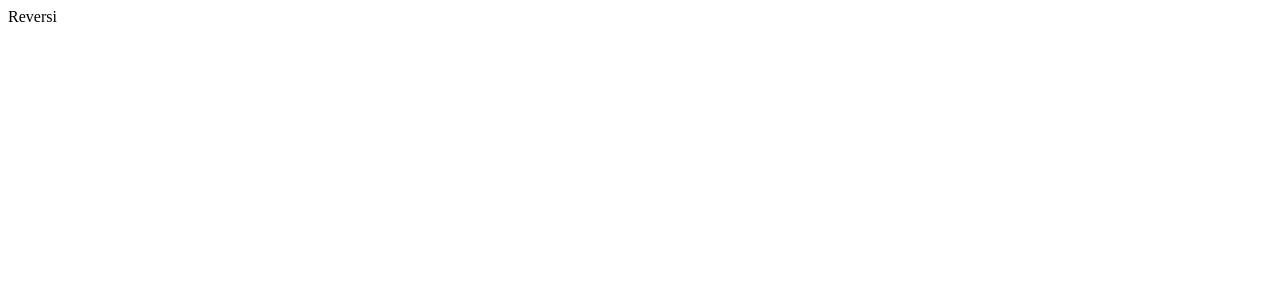
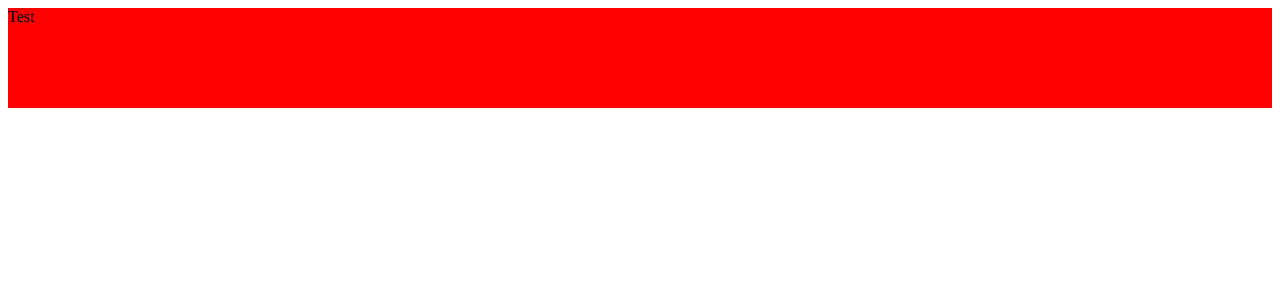
Before and after one commit to shuntksh/reversi-react, a React app: page / in a window 1280 px wide. Shown: the top 300 px of the page. Built offline with nearby package versions, Linux system fonts and the light colour scheme.

Commit message:
Fix webpack configuration

```diff
--- a/src/App.tsx
+++ b/src/App.tsx
@@ -1,7 +1,9 @@
 import * as React from "react";
 import * as ReactDom from "react-dom";
 
+import { Square } from "./components/Board";
+
 ReactDom.render(
-    <div>Reversi</div>,
+    <Square />,
     document.getElementById("main"),
 );
--- a/src/components/Board/index.css
+++ b/src/components/Board/index.css
@@ -1,4 +1,6 @@
 
 :local(.square) {
-    background: #fefefe;
+    background: red;
+    min-width: 100px;
+    min-height: 100px;
 }
--- a/webpack.config.js
+++ b/webpack.config.js
@@ -16,6 +16,7 @@
 const stylefmt = require("stylefmt");
 const stylelint = require("stylelint");
 
+// PostCSS Plugin Configuration
 const plugins = () => ([
     stylefmt(),
     stylelint(),
@@ -31,6 +32,7 @@
     reporter({ clearMessage: true, throwError: true }),
 ]);
 
+// Webpack Configuraion
 const config = {
     target: "web",
     stats: true,
@@ -79,25 +81,11 @@
         }),
         new webpack.DefinePlugin({
             "process.env": {
-                "NODE_ENV": JSON.stringify(process.env.NODE_ENV).toLowerCase(),
+                "NODE_ENV": JSON.stringify(process.env.NODE_ENV || "").toLowerCase(),
             },
         }),
         new webpack.LoaderOptionsPlugin({
             options: {
-                postcss: () => [
-                    stylefmt(),
-                    stylelint(),
-                    cssnext({
-                            browsers: [
-                            ">1%",
-                            "last 4 versions",
-                            "Firefox ESR",
-                            "not ie < 9",
-                        ],
-                    }),
-                    cssnano({ autoprefixer: false }),
-                    reporter({ clearMessage: true, throwError: true }),
-                ],
                 tslint: {
                     failOnHint: true,
                 }
```
Also changed, not shown: 5 other files (tests, documents, lock files or other folders).
